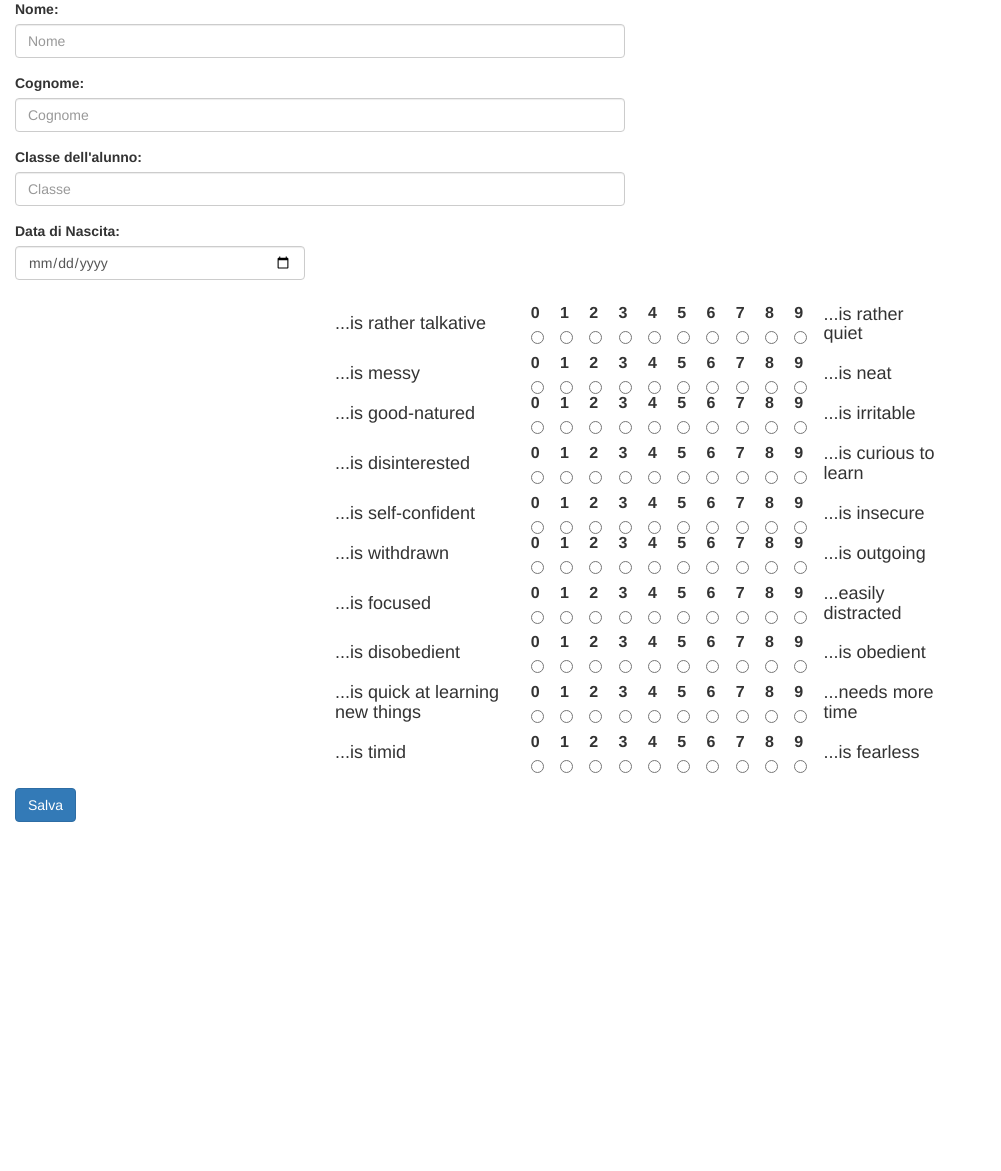
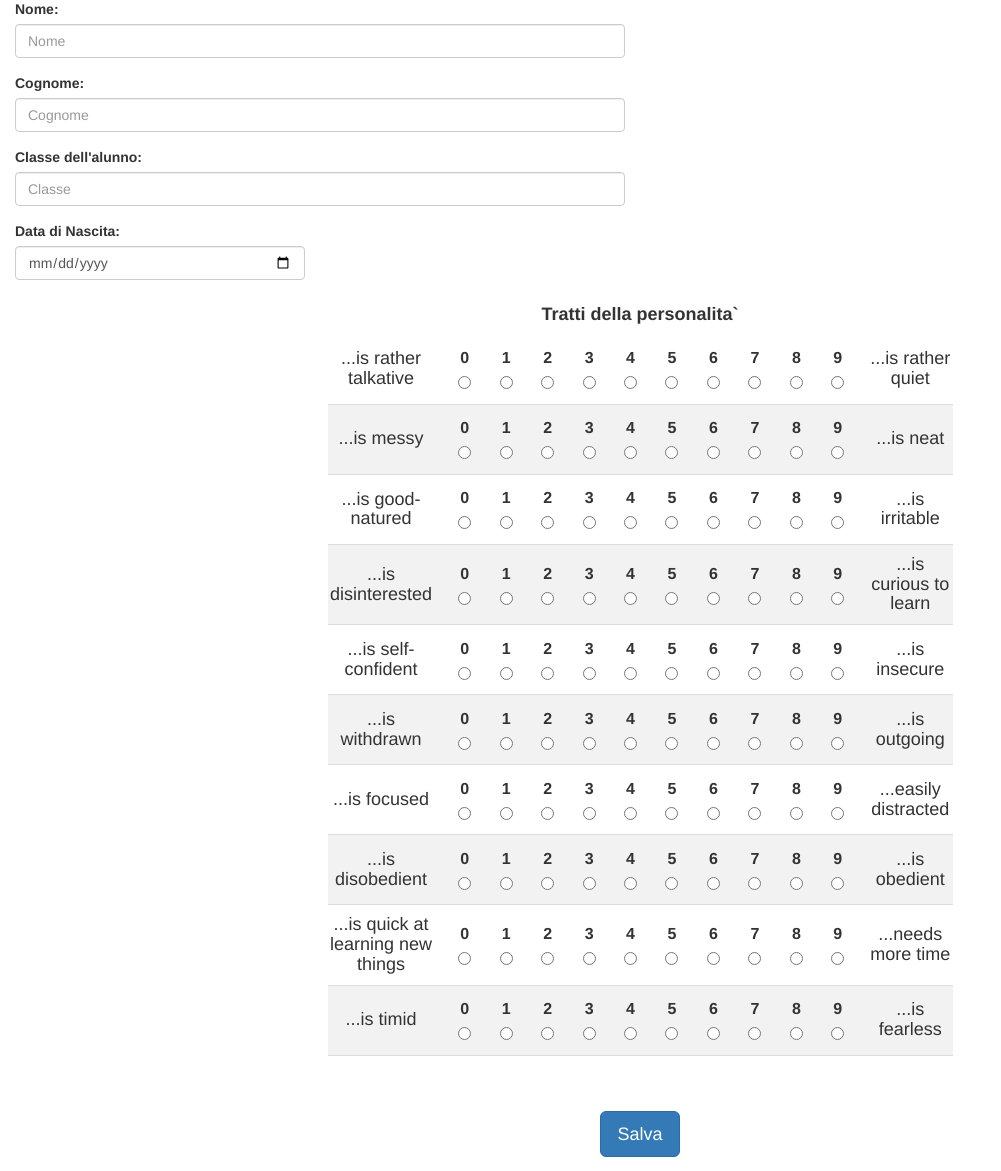
Before and after one commit to DCaliari/PowerSet_Choice, a Django app: page /Questionario_teacher/questionnaire_teacher in a window 1280 px wide. Shown: the part 125-1296 px from the top of the page, without its empty margins (0-1001 px from the left). Before the commit the page ends 947 px from the top, so only its background shows below. Run offline with Django 3.2, Linux system fonts and the light colour scheme; parts of the project's set-up code (start-up, migrations or seed data) failed here and were passed over; some libraries are stand-ins or nearby versions.

Commit message:
stile del questionario

```diff
--- a/static/css/my_style.css
+++ b/static/css/my_style.css
@@ -107,3 +107,13 @@ input[type="date"].form-control {
 .slider_pizza\.jpeg::-moz-range-thumb {
 	background-image: url('../images/images_choice/pizza.jpeg');
 }
+
+th, td {
+	width: 200px;
+	height: 70px;
+	text-align: center;
+	border-bottom: 1px solid #ddd;
+	vertical-align: middle;
+}
+
+tr:nth-child(even) {background-color: #f2f2f2;}
--- a/templates/Questionario_teacher/questionnaire_teacher.html
+++ b/templates/Questionario_teacher/questionnaire_teacher.html
@@ -46,6 +46,10 @@
 		</div>
 	</div>
 	<div class="row">
+		<div class="col-md-12 text-center">
+			<h4><b>Tratti della personalita`</b></h4>
+		</div>
+	<div class="row">
 		<div class="col-xs-3 col-sm-3 col-md-3"></div>
 		<div class="col-sm-6">
 			<div class="form-group">
@@ -77,10 +81,10 @@
 
 	<!-- csrf e' un codice di sicurezza per evitare che la richiesta venga effettuata senza volerlo -->
 	{% csrf_token %}
-
+	<br><br>
 	<div class="row">
-		<div class="col-sm-10">
-			<button class="btn btn-primary" type="submit">Salva</button>
+		<div class="col-sm-12 text-center">
+			<button class="btn btn-lg btn-primary" type="submit">Salva</button>
 		</div>
 	</div>
 </form>
```
